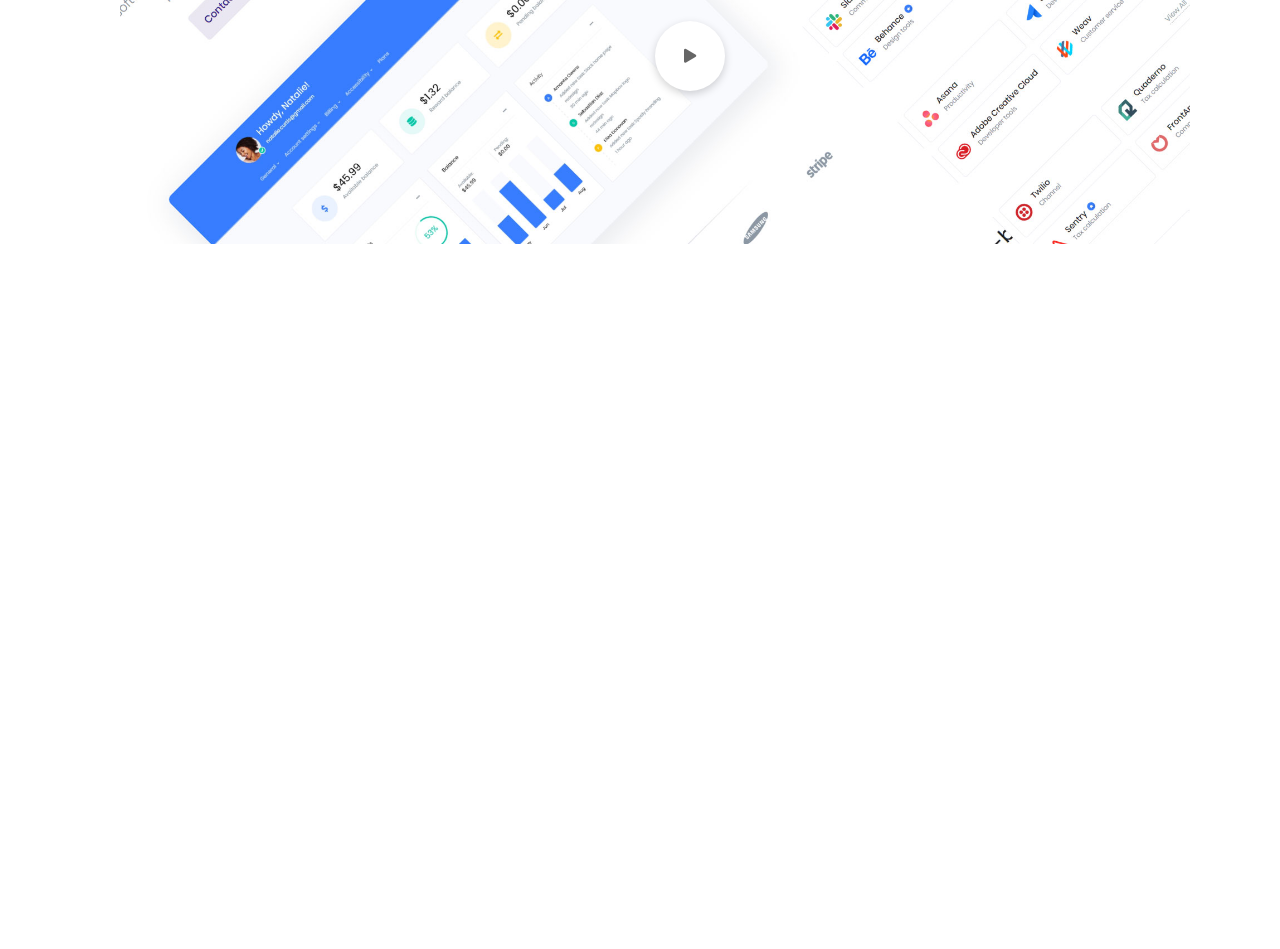
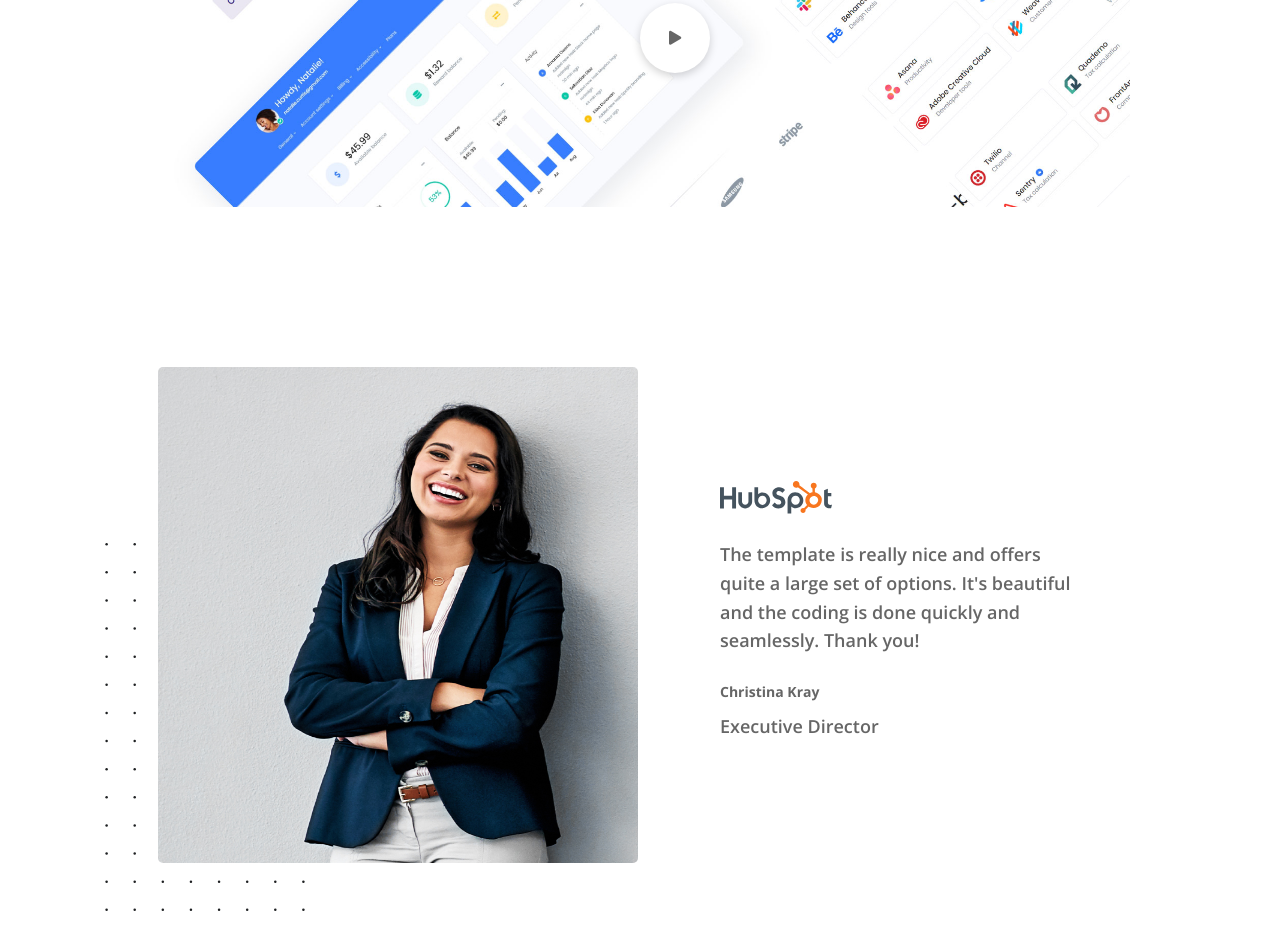
Before and after one commit to lteranl/front, a plain HTML site: page index.html in a window 1280 px wide. Shown: the part 2272-3221 px from the top of the page. Before the commit the page ends 2616 px from the top, so only its background shows below. Drawn offline with nearby package versions, Linux system fonts and the light colour scheme.

Commit message:
testimonials structure and styling

```diff
--- a/css/style.css
+++ b/css/style.css
@@ -16,7 +16,7 @@
     align-items: center;
 }
 .navbar.sticky {
-    background-color: #30323d;
+    background-color: rgba(48, 50, 61, 0.8);
     box-shadow: 0px 0px 20px rgba(255, 255, 255, 0.6);
 }
 .nav-text.sticky-color {
@@ -261,6 +261,7 @@
 }
 .why-front-wrapper {
     text-align: center;
+    padding: 0 5rem;
 }
 .why-front-wrapper h2 {
     margin: var(--size-10);
@@ -327,3 +328,49 @@
     top: 50%;
     left: 50%;
 }
+/* testimonials */
+.testimonials {
+    display: flex;
+    margin: 10rem auto 20rem;
+    gap: var(--size-100);
+}
+.testimonials-img {
+    position: relative;
+    width: 100%;
+    display: flex;
+    width: 30rem;
+    height: 30rem;
+}
+.testimonials-img img:nth-child(1) {
+    position: absolute;
+    height: 23rem;
+    width: 25rem;
+    margin-top: 11rem;
+    right: 195px;
+}
+.testimonials-img img:nth-child(2) {
+    position: absolute;
+    height: 31rem;
+    width: 30rem;
+    left: 38px;
+    border-radius: 5px;
+}
+.testimonials-text {
+    display: flex;
+    flex-direction: column;
+    justify-content: center;
+    width: 30rem;
+    padding-left: var(--size-20);
+}
+.testimonials-text img {
+    width: 7rem;
+    padding: 1.5rem 0;
+}
+.testimonials-text p {
+    font-size: var(--size-18);
+    font-weight: 600;
+    width: 23rem;
+}
+.author-name h4 {
+    margin: 0.5rem 0;
+}
--- a/index.html
+++ b/index.html
@@ -239,6 +239,25 @@
                 </div>
             </div>
         </section>
+        <!-- testimonials -->
+        <section class="container testimonials">
+            <div class="testimonials-img">
+                <img src="./assets/icons/dots.svg" alt="dots" />
+                <img src="./assets/people/woman_three.jpg" alt="" />
+            </div>
+            <div class="testimonials-text block-text">
+                <img src="./assets/company_logos/hubspot.svg" alt="" />
+                <p>
+                    The template is really nice and offers quite a large set of
+                    options. It's beautiful and the coding is done quickly and
+                    seamlessly. Thank you!
+                </p>
+                <div class="author-name">
+                    <h4>Christina Kray</h4>
+                    <p>Executive Director</p>
+                </div>
+            </div>
+        </section>
         <!-- javascript for navbar -->
         <script>
             const nav = document.getElementById("topNav");
```
